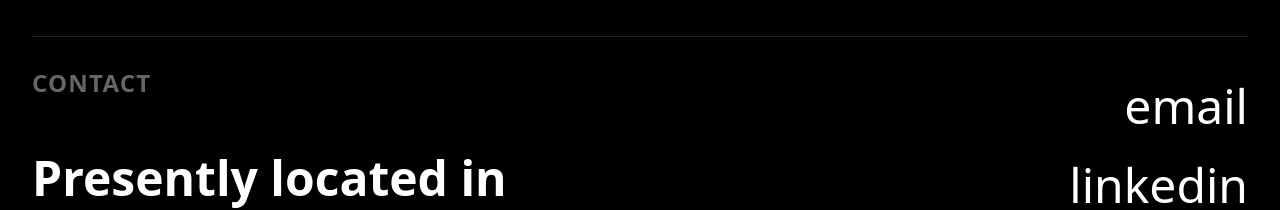
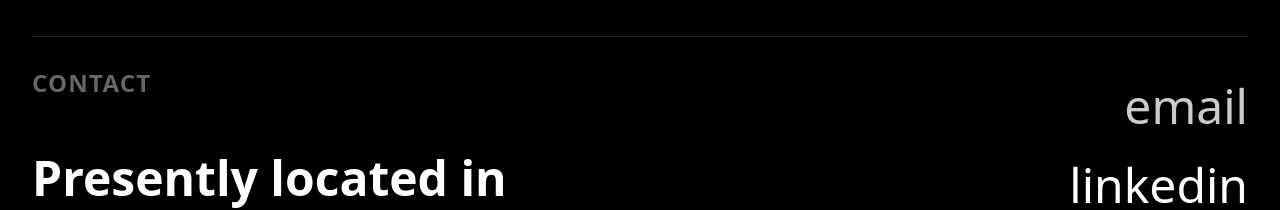
Before and after one commit to vqiu25/portfolio, a React (Vite) app: page / in a window 1280 px wide. In both pictures the pointer is over the link "email". Shown: the part 1927-2137 px from the top of the page. Built offline with nearby package versions, Linux system fonts and the light colour scheme.

Commit message:
🎨 highlight effect for links

```diff
--- a/src/components/app/contact/Contact.module.css
+++ b/src/components/app/contact/Contact.module.css
@@ -32,4 +32,9 @@
   font-size: 3rem;
   text-decoration: none;
   color: white;
+  transition: color 0.2s ease;
 }
+
+.right a:hover {
+  color: #cbcbcb;
+}
```
